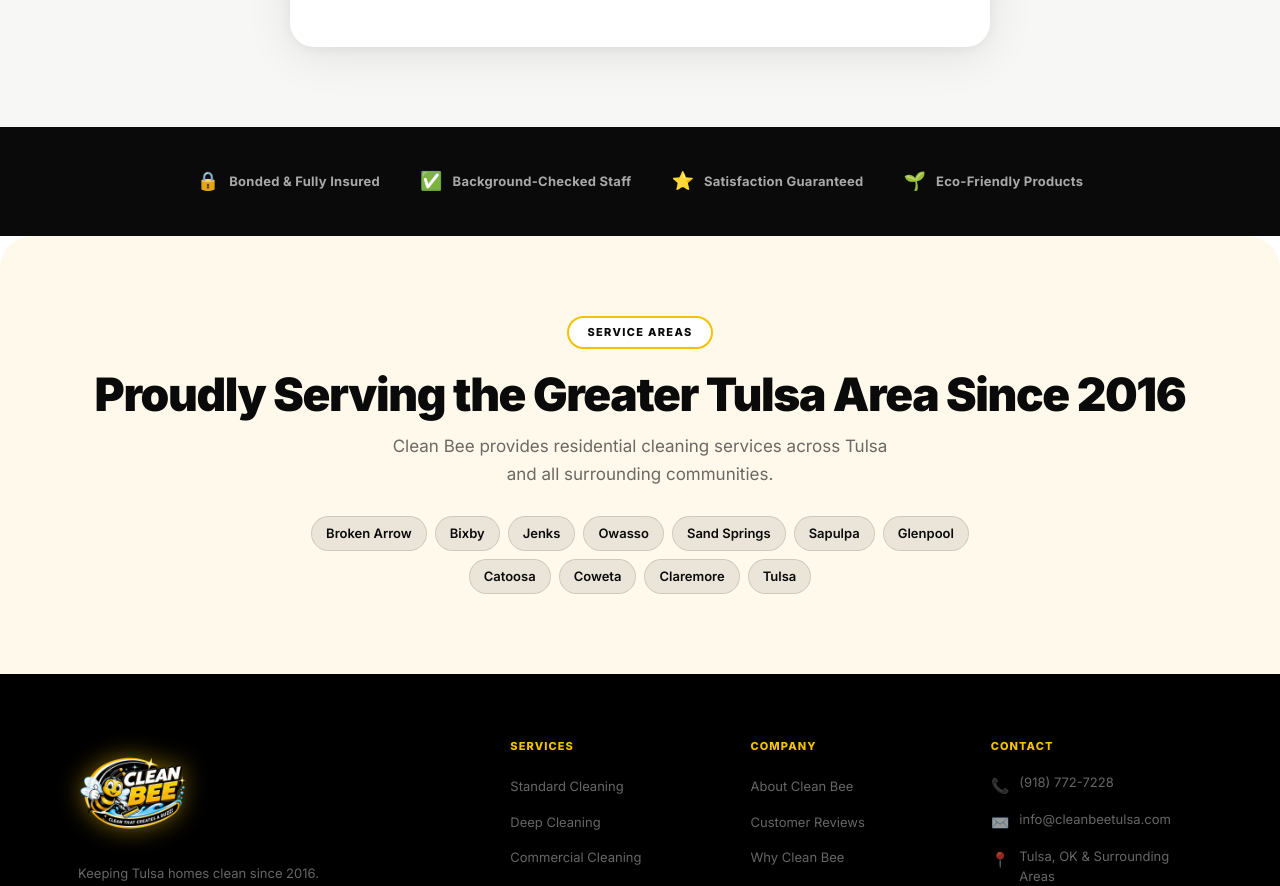
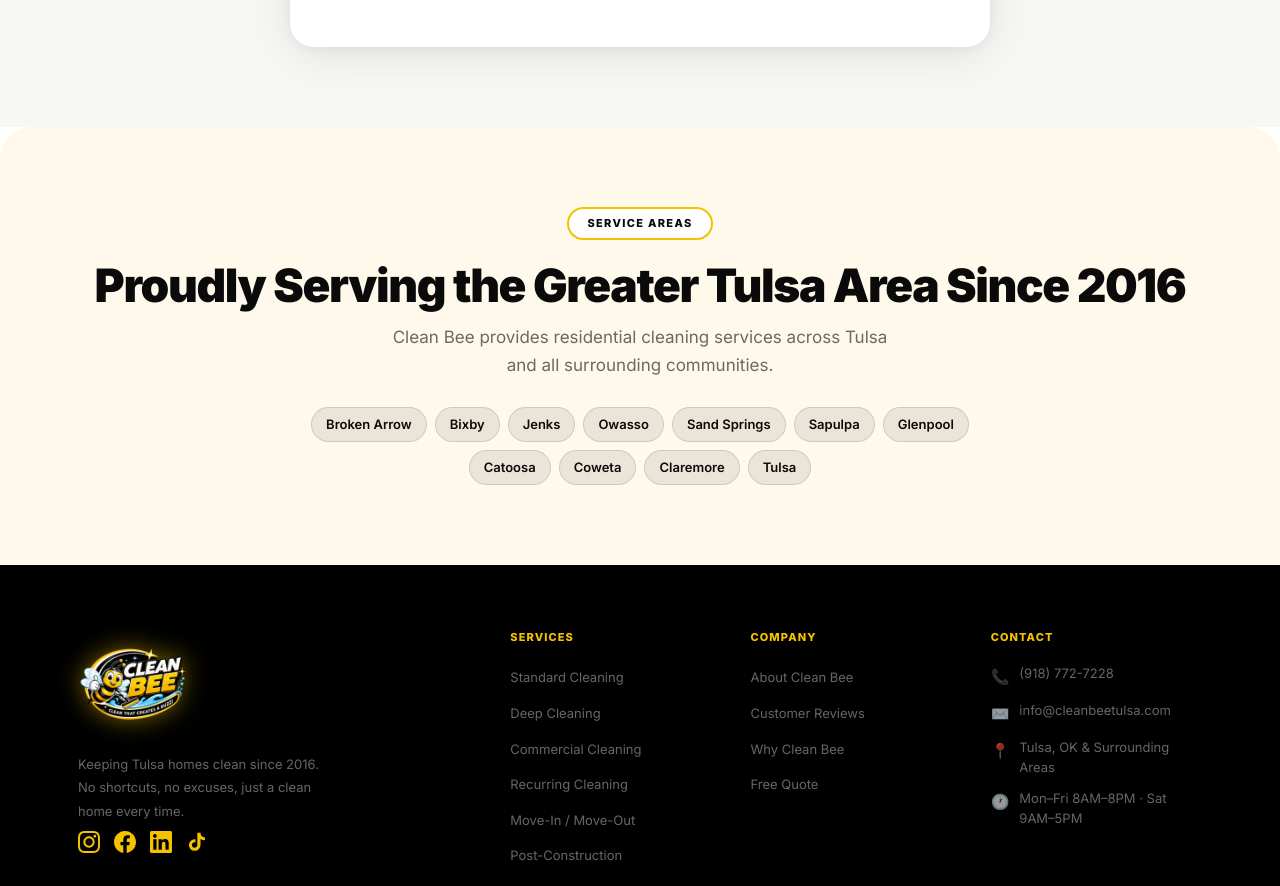
Before and after one commit to alekwayne3-crypto/personal_site, a React (Vite) app in the folder client/: page /get-a-quote in a window 1280 px wide. Shown: the part 1106-1992 px from the top of the page. Built offline with nearby package versions, Linux system fonts and the light colour scheme.

Commit message:
Remove trust strip from quote page

```diff
--- a/client/src/pages/QuotePage.jsx
+++ b/client/src/pages/QuotePage.jsx
@@ -276,17 +276,6 @@ export default function QuotePage() {
           </div>
         </section>
 
-        {/* ── Trust strip ── */}
-        <section className="qp-trust">
-          <div className="container qp-trust-inner">
-            {TRUST.map(({ icon, text }) => (
-              <div className="qp-trust-item" key={text}>
-                <span className="qp-trust-icon">{icon}</span>
-                <span className="qp-trust-text">{text}</span>
-              </div>
-            ))}
-          </div>
-        </section>
 
       </main>
       <Footer />
```
